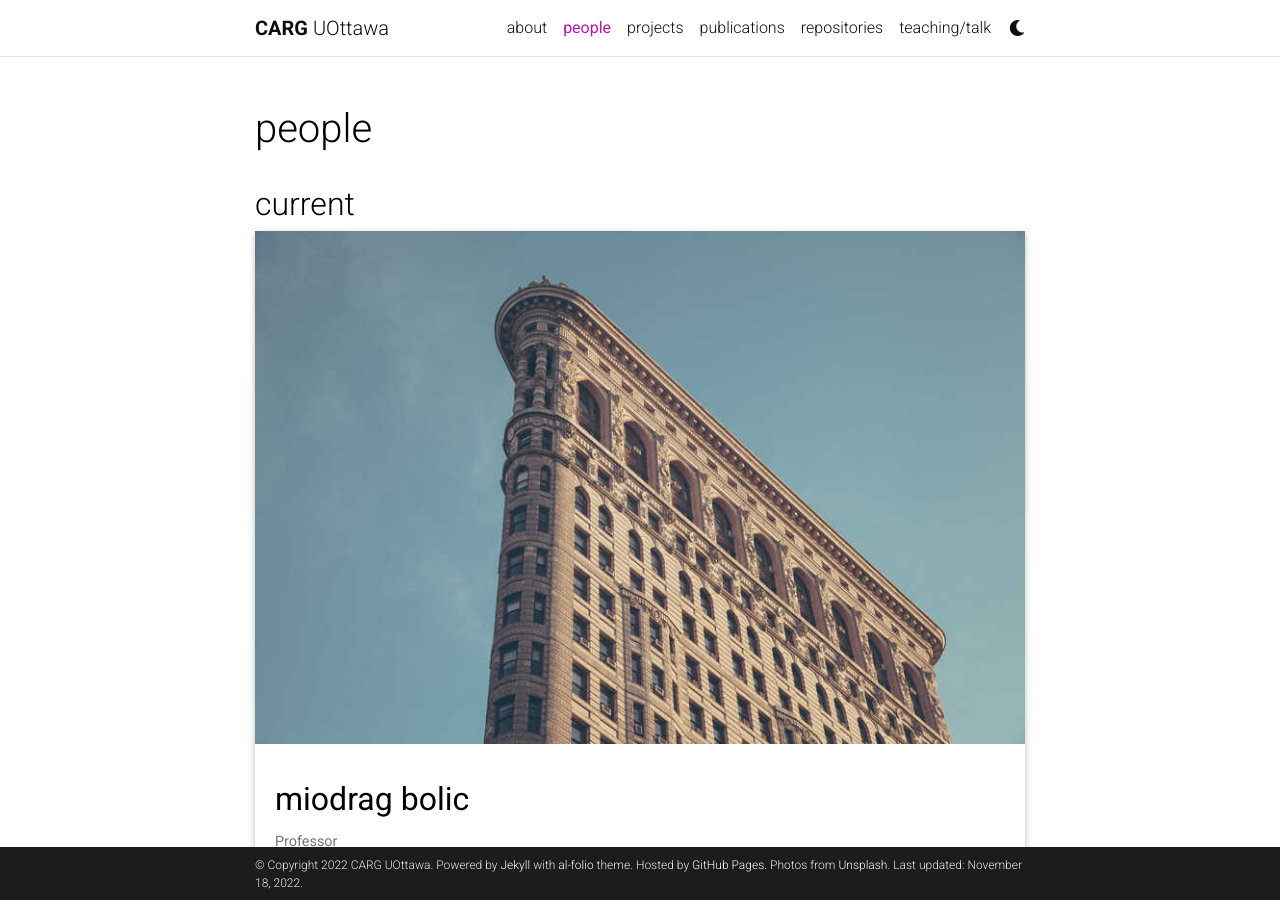
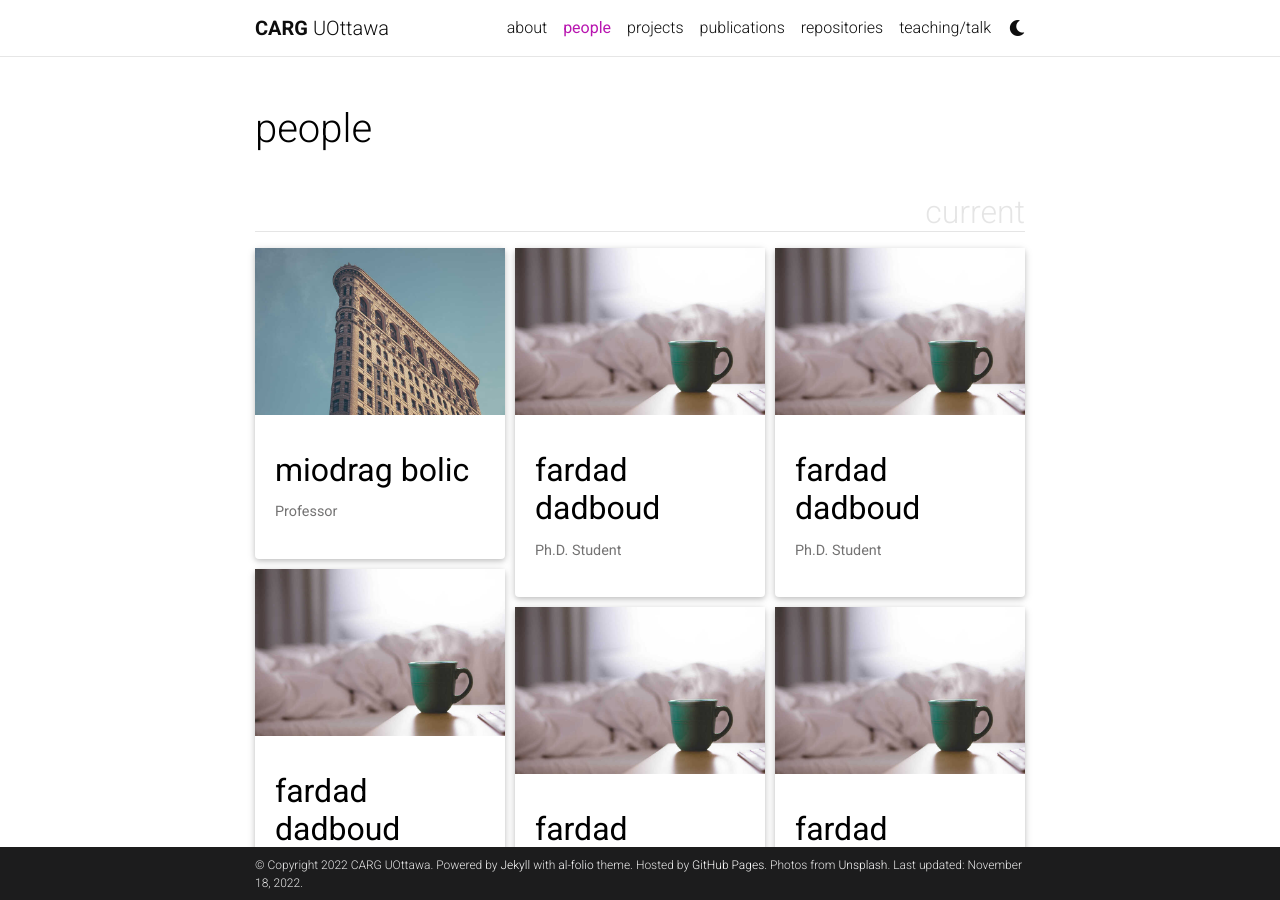
Before and after one commit to Himagna-Ganti/carg-uottawa, a Jekyll site: the page built from _pages/people.md, in a window 1280 px wide and 900 px high. Built offline with Jekyll 4.4.1, drawn with Linux system fonts in a browser that asks for light colours; full-size pictures stand in for the smaller copies a plugin makes; comment, search, counter and statistics services are not loaded; a style sheet for code colours, icons or effects is not loaded.

Commit message:
Update people.md

```diff
--- a/_pages/people.md
+++ b/_pages/people.md
@@ -2,7 +2,6 @@
 layout: page
 title: people
 permalink: /people/
-description:
 nav: true
 nav_order: 1
 display_categories: [current, alumni]
@@ -10,7 +9,7 @@ horizontal: false
 ---
 
 <!-- pages/people.md -->
-<div class="people">
+<div class="projects">
 {%- if site.enable_people_categories and page.display_categories %}
   <!-- Display categorized people -->
   {%- for category in page.display_categories %}
```
